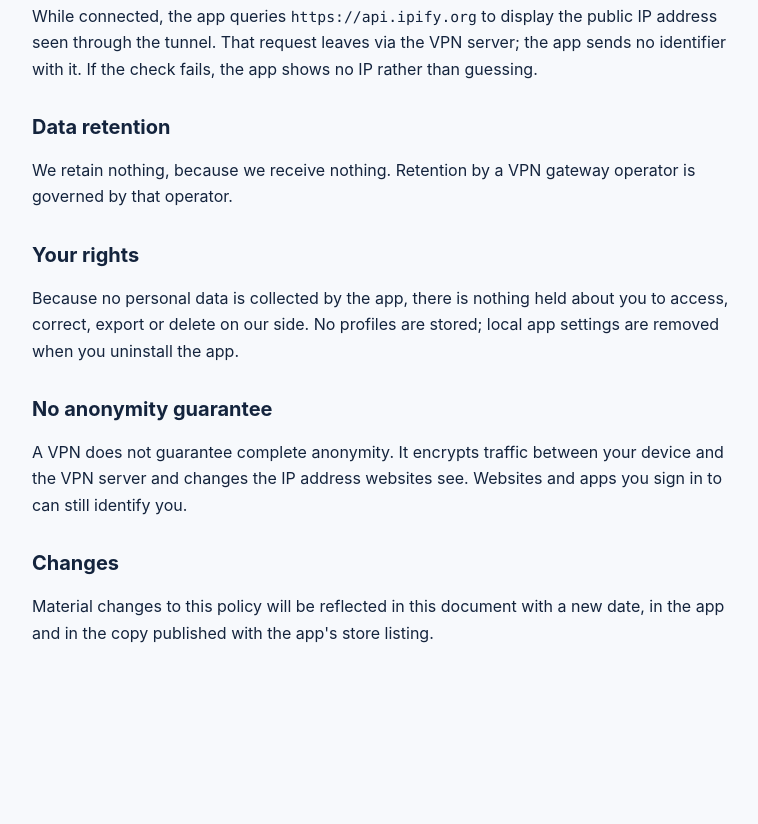
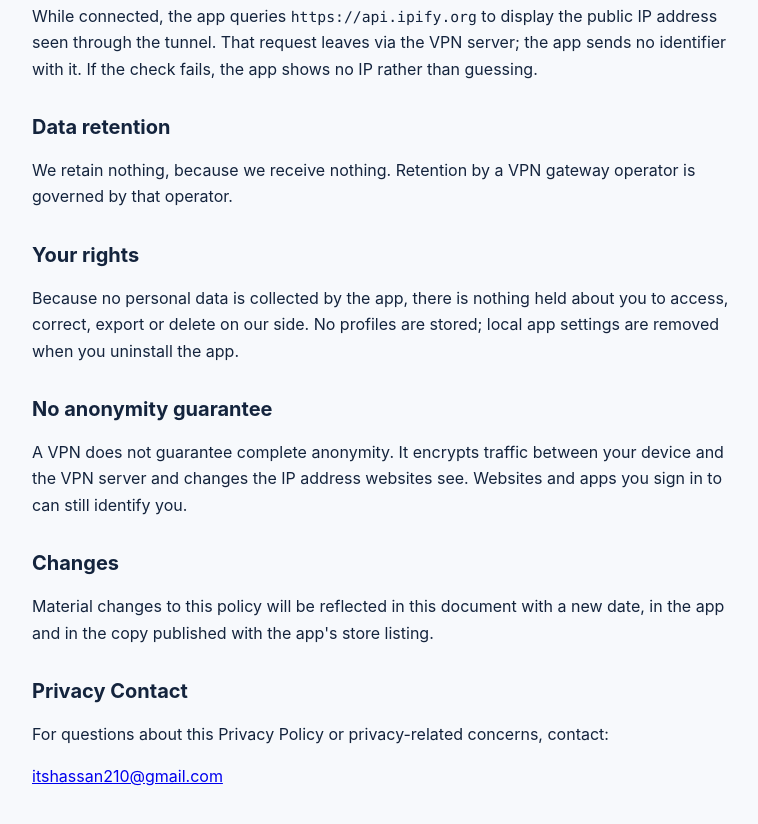
Before and after one commit to itshassan210-cmd/ShieldVPN-Privacy-Policy, a plain HTML site: page index.html in a window 1280 px wide. Shown: the part 1600-2424 px from the top of the page, without its empty margins (248-1006 px from the left). Before the commit the page ends 2326 px from the top, so only its background shows below. Drawn offline with Linux system fonts and the light colour scheme.

Commit message:
Add Privacy Contact section

```diff
--- a/index.html
+++ b/index.html
@@ -101,6 +101,9 @@ identify you.</p>
 <h2>Changes</h2>
 <p>Material changes to this policy will be reflected in this document with a new date, in the app
 and in the copy published with the app's store listing.</p>
+<h2>Privacy Contact</h2>
+<p>For questions about this Privacy Policy or privacy-related concerns, contact:</p>
+<p><a href="mailto:itshassan210@gmail.com">itshassan210@gmail.com</a></p>
 </main>
 </body>
 </html>
```
